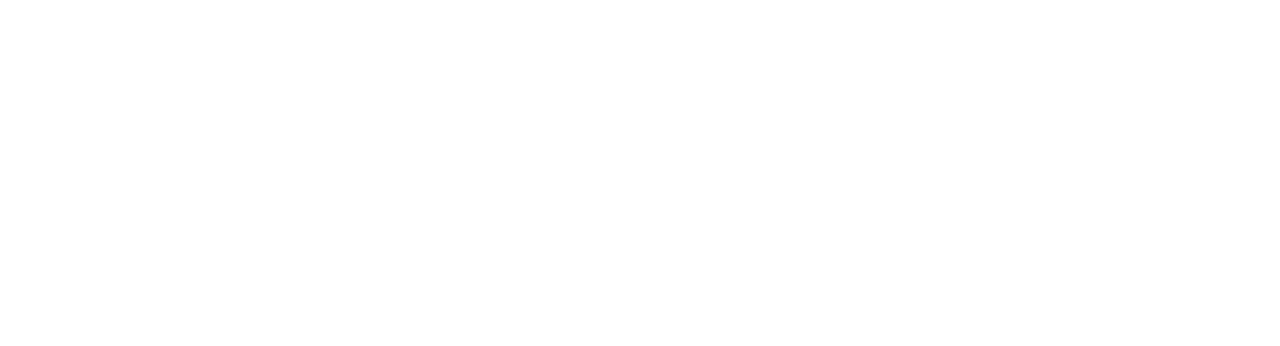
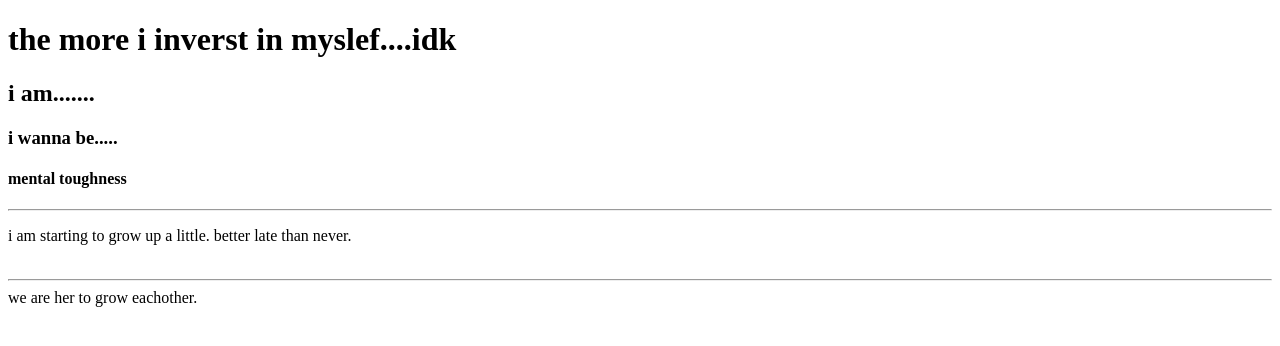
Before and after one commit to coachspencer/firstOne, a plain HTML site: page web.html in a window 1280 px wide. Drawn offline with Linux system fonts and the light colour scheme.

Commit message:
made a line

```diff
--- a/web.html
+++ b/web.html
@@ -5,6 +5,15 @@
 
     </head>
     <body>
-
+        <h1>the more i inverst in myslef....idk</h1>
+        <h2>i am.......</h2>
+        <h3>i wanna be.....</h3>
+        <h4>mental toughness</h4>
+        <hr>
+        <p>i am starting to grow up a little. better late than never.
+        <br>
+        <br>
+        <hr>
+         we are her to grow eachother.</p>
     </body>
 </html>
```
